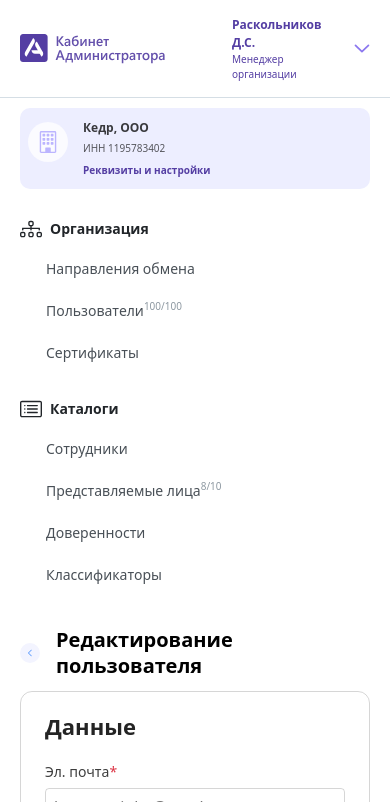
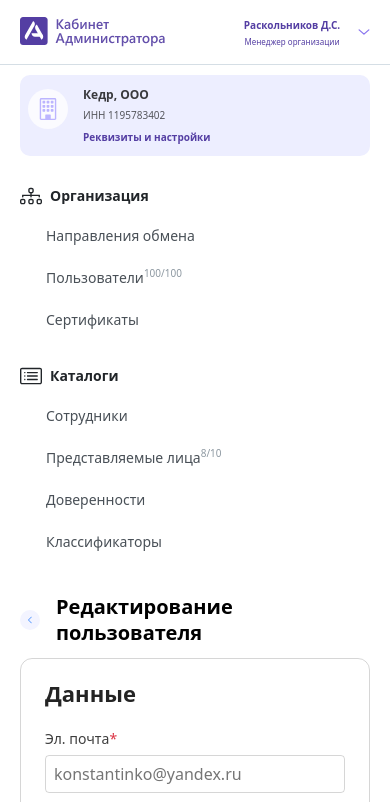
Before and after one commit to lyublyukotikov/-, a plain HTML site: page index.html in a window 390 px wide. Shown: the top 802 px of the page. Drawn offline with nearby package versions, Linux system fonts and the light colour scheme.

Commit message:
second commit

```diff
--- a/styles/index.css
+++ b/styles/index.css
@@ -195,6 +195,24 @@ p {
   height: auto; /* Автоматическая высота для сохранения пропорций */
 }
 
+/* Адаптивные стили для экранов шириной до 480px (очень маленькие экраны) */
+@media (max-width: 480px) {
+
+
+  .header__text {
+    font-size: 10px;
+  }
+
+  .header__description {
+    font-size: 8px;
+
+  }
+
+  .header__menu-logo {
+    width: 12px; /* Уменьшаем размер иконки меню */
+  }
+
+}
 /* Общие стили для секции меню */
 .section--menu {
   width: 100%;
@@ -512,6 +530,7 @@ p {
     width: 5px;
     height: 14px;
   }
+
 }
 
 /* Section Edit */
@@ -976,6 +995,17 @@ p {
   line-height: 26px;
   font-size: 18px;
 }
+@media (max-width: 575px) {
+  .request-form__description {
+    font-size: 14px; /* Уменьшение размера шрифта до 12px для экранов шириной до 575px */
+  }
+  .switch__body{
+    font-size: 14px;
+  }
+}
+
+
+
 
 /* Directions Form Title */
 .directions-form__title {
```
Also changed, not shown: image/Vector (3).svg (deleted).
